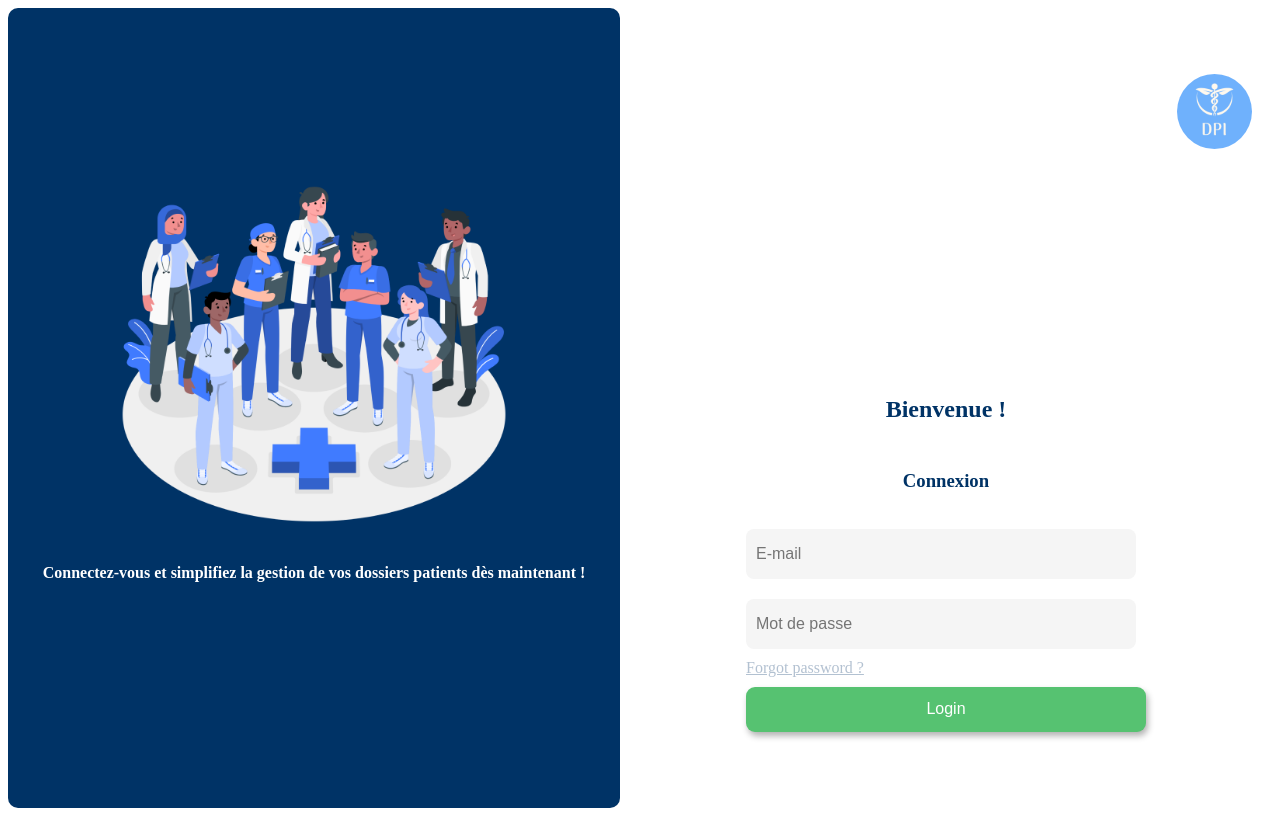
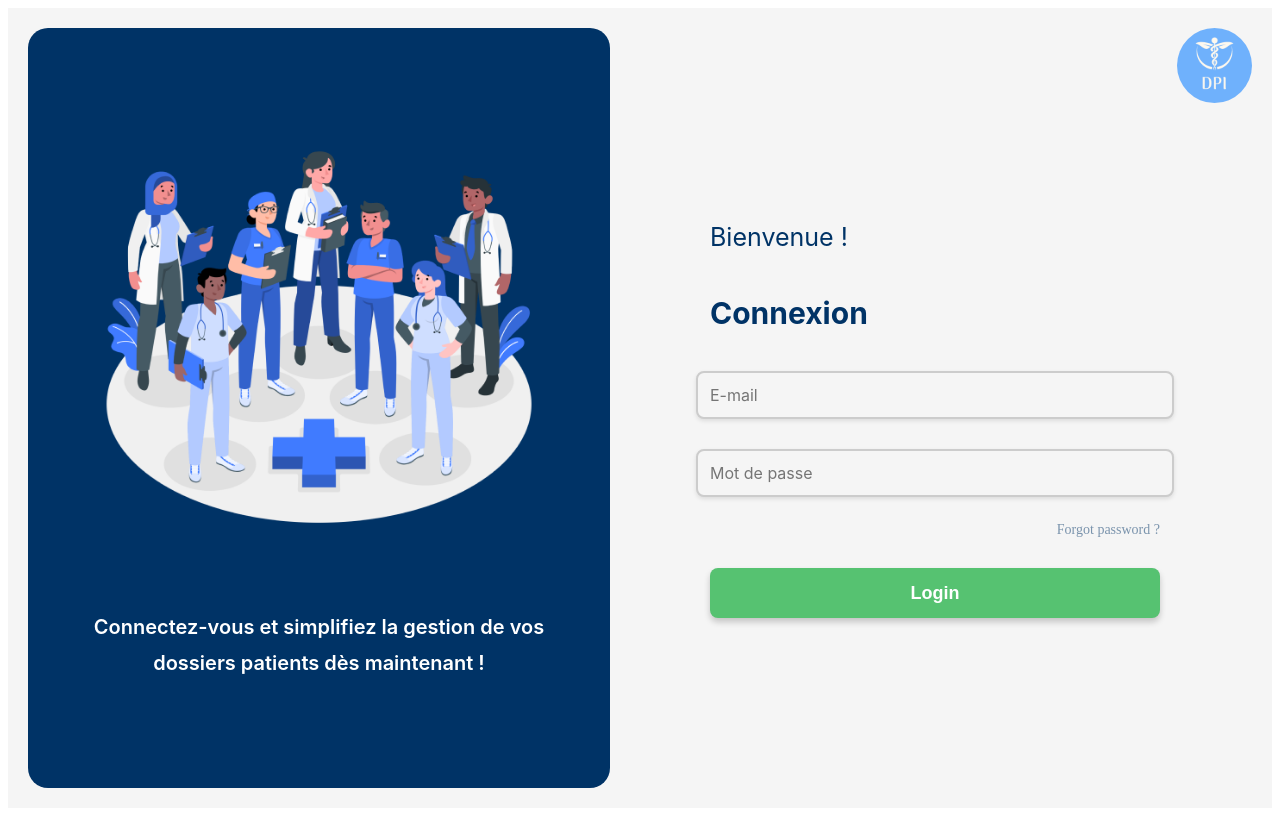
Before and after one commit to LINA-LY/Frontend, an Angular app in the folder FRONTEND IGL/gestion-patients/: page /login in a window 1280 px wide. Built offline with nearby package versions, Linux system fonts and the light colour scheme.

Commit message:
Ajout des modifications CSS pour la page du login

```diff
--- a/FRONTEND IGL/gestion-patients/src/app/login/login.component.css
+++ b/FRONTEND IGL/gestion-patients/src/app/login/login.component.css
@@ -1,6 +1,7 @@
 .login-container {
   display: flex;
   height: 100vh;
+  background-color: #f5f5f5; /* Couleur de fond générale */
 }
 
 .left-section {
@@ -12,117 +13,123 @@
   align-items: center;
   justify-content: center;
   text-align: center;
-  border-radius: 10px;
+  padding: 30px;
+  border-radius: 20px; /* Arrondi des bords */
+  margin: 20px;
 }
 
 .left-section img {
-  width: 80%;
-  max-width: 400px;
+  width: 85%; /* Taille augmentée */
+  max-width: 450px; /* Limite maximale pour éviter une image trop grande */
+  margin-bottom: 30px; /* Espacement avec le texte */
+}
+
+.phrase {
+  font-family: "Inter", sans-serif;
+  font-size: 20px; /* Texte plus grand */
+  font-weight: 600; /* Texte légèrement plus épais */
+  color: #ffffff;
+  line-height: 1.8; /* Espacement pour meilleure lisibilité */
+  width: 90%; /* Plus large pour mieux remplir l'espace */
 }
 
 .right-section {
   flex: 1;
   display: flex;
   flex-direction: column;
-  justify-content: center;
-  align-items: center;
-  padding: 20px;
+  justify-content: center; /* Centre verticalement */
+  align-items: flex-start; /* Alignement à gauche */
+  padding: 40px;
+  padding-left: 80px; /* Décalage à droite */
+  position: relative;
+}
 
+.container {
+  position: absolute;
+  top: 20px;
+  right: 20px;
+}
+
+.imgdpi {
+  width: 75px;
+  height: 75px;
+  object-fit: contain;
+}
+
+.Bien {
+  font-family: 'Inter', sans-serif; /* Police élégante */
+  font-size: 25px; /* Taille ajustée */
+  font-weight: 400; /* Plus léger pour un rendu clair */
+  line-height: 1.5;
+  color: #003366;
+  margin-bottom: 5px; /* Espacement entre "Bienvenue !" et "Connexion" */
+}
+
+.Connexion {
+  font-family: 'Inter', sans-serif;
+  font-size: 30px;
+  font-weight: 700; /* Texte en gras */
+  line-height: 1.5;
+  color: #003366;
+  margin-bottom: 20px; /* Espacement entre "Connexion" et le formulaire */
 }
 
 form {
   display: flex;
   flex-direction: column;
-  width: 80%;
-  max-width: 400px;
+  align-items: center; /* Contenu recentré horizontalement */
+  width: 100%;
+  max-width: 450px;
 }
 
-input, button {
-  margin: 10px 0;
-  padding: 10px;
+input {
+  width: 100%;
+  padding: 12px;
+  margin: 15px 0; /* Espacement augmenté entre les champs */
   font-size: 16px;
+  border: 2px solid #ccc; /* Bordure par défaut grise */
+  border-radius: 8px;
+  background-color: #f5f5f5;
+  box-shadow: 0 2px 4px rgba(0, 0, 0, 0.1);
+  font-family: "Inter", sans-serif;
+  font-weight: 400;
+  color: #003366;
+  transition: border-color 0.3s ease; /* Transition douce pour l'effet */
+}
+
+input:focus {
+  outline: none; /* Supprime le contour par défaut */
+  border-color: #003366; /* Bordure bleu foncé au focus */
 }
 
 button {
   background-color: #56C271;
   color: white;
   border: none;
+  border-radius: 8px;
+  height: 50px; /* Bouton plus grand */
+  width: 100%;
+  max-width: 450px;
+  margin-top: 20px;
+  font-size: 18px; /* Texte du bouton agrandi */
+  font-weight: bold;
   cursor: pointer;
-  border-radius: 9px;
-  height: 45px;
-  width: 400px;
-  box-shadow: 2px 4px 6px rgba(0, 0, 0, 0.3);
+  box-shadow: 0 4px 6px rgba(0, 0, 0, 0.2);
 }
 
 button:hover {
   background-color: #218838;
 }
 
-.phrase{
-  size: 50px;
-  color: #FFFFFF;
-  align-items: center;
-  letter-spacing: -2%;
-  line-height: 38.4%;
-  width: 648;
-  height: 76px;
-  top: 707px;
-  left: 72px;
-  font-weight: bold;
+.forgot {
+  text-align: right;
+  width: 100%;
+  color: #00336680;
+  font-size: 14px;
+  margin: 10px 0;
+  text-decoration: none;
 }
 
-.email{
-  border-radius: 8px;
-  width: 370px;
-  height: 30px;
-  top:430px ;
-  left: 864px;
-  border: none;
-  background-color: #F5F5F5;
+.forgot:hover {
+  text-decoration: underline;
 }
-
-.password{
-  border-radius: 8px;
-  width: 370px;
-  height: 30px;
-  top:430px ;
-  left: 864px;
-  font: optional;
-  size: 15px;
-  line-height: 22px;
-  border: none;
-  background-color: #F5F5F5;
-}
-
-.Bien{
-  font:Montserrat;
-  size:25px ;
-  line-height: 30.48px;
-  color: #003366;
-}
-
-.Connexion{
-  color: #003366;
-  size:30px;
-  line-height: 36.57px;
-}
-
-.forgot{
-  text-align: left;
-  color: #0033664D;
-}
-
-.container {
-  position: relative;
-  width: 100%;
-  height: 300px;
-}
-
-.imgdpi {
-  position: absolute;
-  top: 0;
-  right: 0;
-  width: 75px;
-  height: 75px;
-  object-fit: cover;
-}
```
